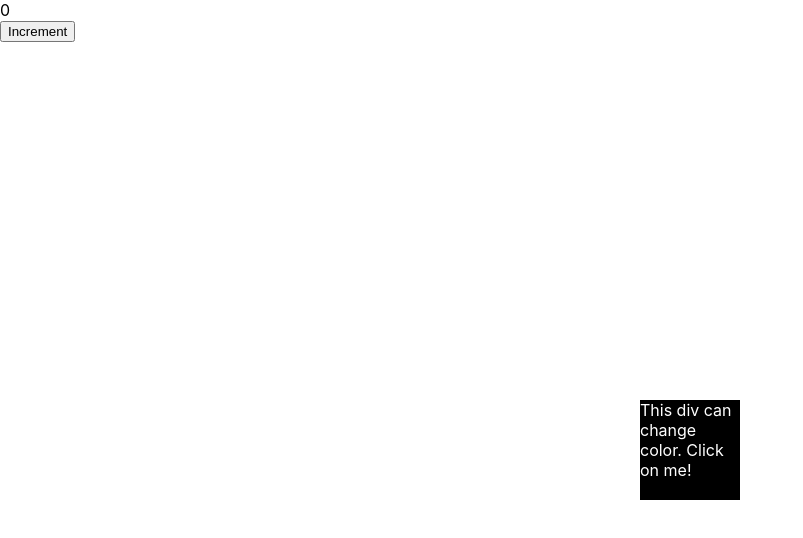
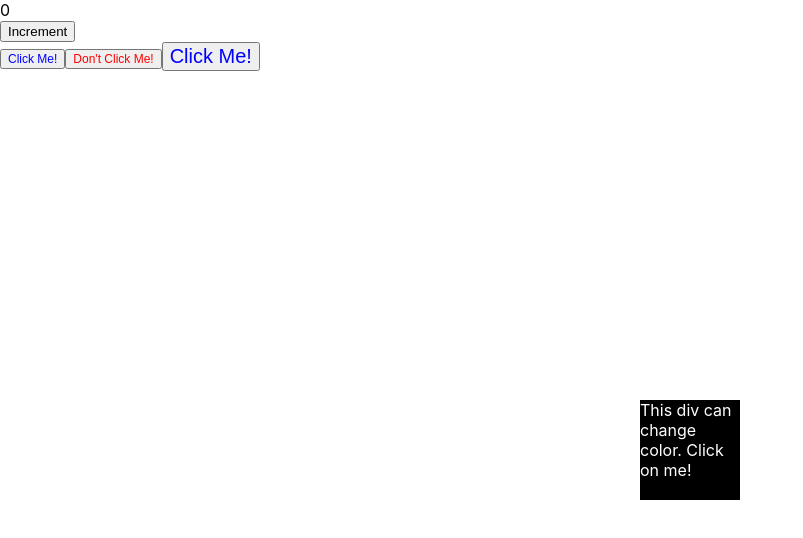
Before and after one commit to MikeAtwood/react-hooks, a React (Create React App) app: page / in a window 1280 px wide. Shown: the top 538 px of the page, without its empty margins (0-803 px from the left). Built offline with nearby package versions, Linux system fonts and the light colour scheme.

Commit message:
added Buttons component

```diff
--- a/src/App.js
+++ b/src/App.js
@@ -1,5 +1,6 @@
 import React, { useState, useEffect } from "react";
 import Count from "./components/Effect";
+import Button from "./components/Buttons"
 
 const App = () => {
   const [color, setColor] = useState("black");
@@ -37,6 +38,9 @@ const App = () => {
         This div can change color. Click on me!
       </div>
       <Count />
+      <Button text="Click Me!" color="blue" fontSize={12} />
+      <Button text="Don't Click Me!" color="red" fontSize={12} />
+      <Button text="Click Me!" color="blue" fontSize={20} />
     </div>
   );
 };
--- /dev/null
+++ b/src/components/Buttons.js
@@ -0,0 +1,13 @@
+const Button = (props) => {
+
+    const buttonStyle = {
+        color: props.color,
+        fontSize: props.fontSize + 'px'
+    }
+
+    return (
+        <button style={buttonStyle}>{props.text}</button>
+    )
+}
+
+export default Button
```
